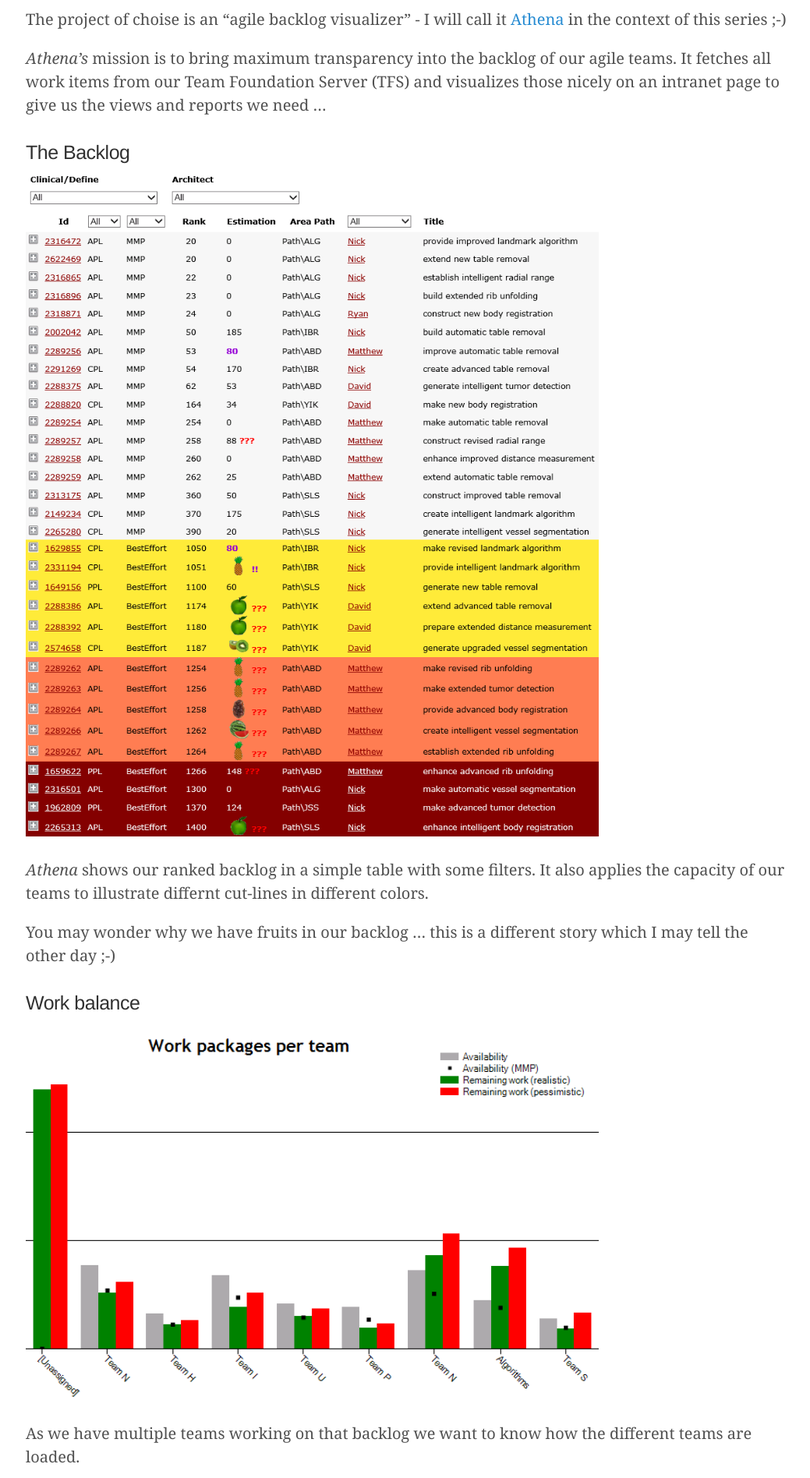
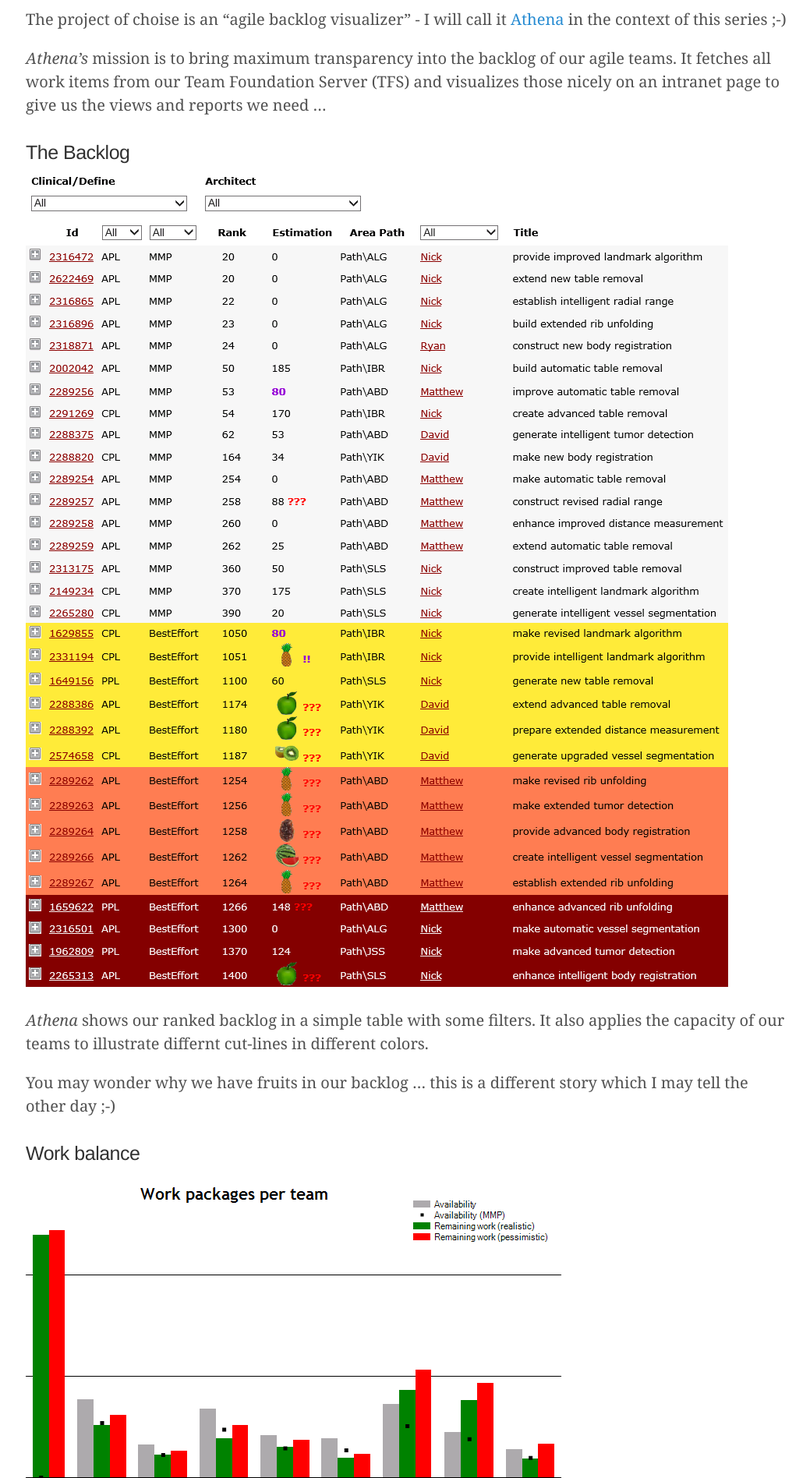
Before and after one commit to plainionist/plainionist.github.io, a Jekyll site: the page built from _posts/2018-01-31-Implementing-Clean-Architecture.md, in a window 1280 px wide. Shown: the part 936-2832 px from the top of the page at 78% size, without its empty margins (117-1156 px from the left). Built offline with Jekyll 4.4.1, drawn with Linux system fonts in a browser that asks for light colours; comment, search, counter and statistics services are not loaded.

Commit message:
clean-arch

```diff
--- a/public/css/lanyon.css
+++ b/public/css/lanyon.css
@@ -606,6 +606,6 @@ footer {
 }
 
 .dynimg {
-    width: 75%;
+    max-width: 100%;
     height: auto;
 }
```
